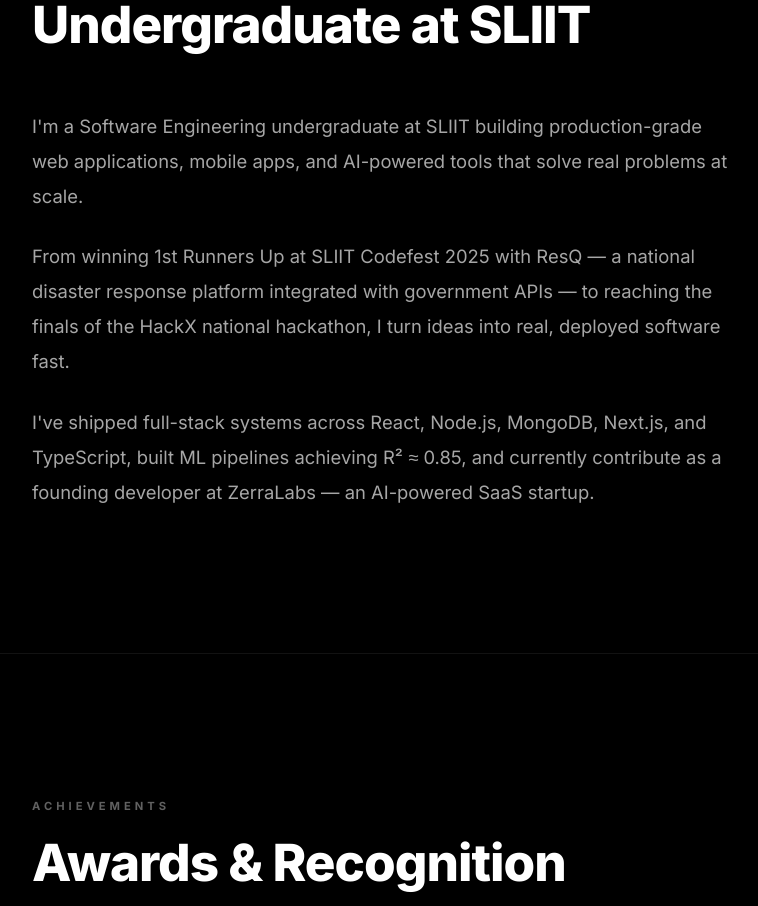
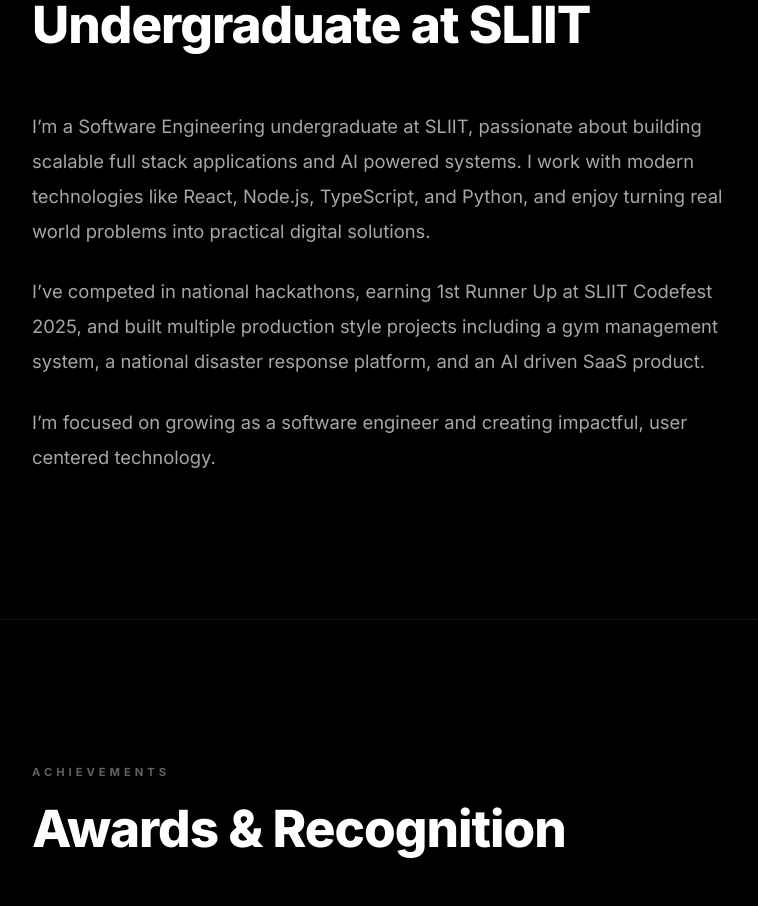
Before and after one commit to kbpkavisika/kbpKavisika_portfolio, a React (Vite) app: page / in a window 1280 px wide. Shown: the part 1041-1947 px from the top of the page, without its empty margins (106-864 px from the left). Built offline with nearby package versions, Linux system fonts and the light colour scheme.

Commit message:
feat:  add download resume feature

```diff
--- a/src/App.jsx
+++ b/src/App.jsx
@@ -398,8 +398,8 @@
             <FaLinkedin />
           </a>
           <a
-            href={import.meta.env.BASE_URL + 'resume.pdf'}
-            download
+            href={`${import.meta.env.BASE_URL}PavithKavisika_resume.pdf`}
+            download="PavithKavisika_resume.pdf"
             className="nav-icon-link resume-download-btn"
             aria-label="Download Resume"
           >
@@ -567,18 +567,18 @@
           </h2>
           <div className="about-body">
             <p>
-              I'm a Software Engineering undergraduate at SLIIT building production-grade web
-              applications, mobile apps, and AI-powered tools that solve real problems at scale.
+              I’m a Software Engineering undergraduate at SLIIT, passionate about building scalable
+              full stack applications and AI powered systems. I work with modern technologies like React,
+              Node.js, TypeScript, and Python, and enjoy turning real world problems into practical digital
+              solutions.
             </p>
             <p>
-              From winning 1st Runners Up at SLIIT Codefest 2025 with ResQ — a national disaster
-              response platform integrated with government APIs — to reaching the finals of the HackX
-              national hackathon, I turn ideas into real, deployed software fast.
+              I’ve competed in national hackathons, earning 1st Runner Up at SLIIT Codefest 2025, and
+              built multiple production style projects including a gym management system, a national
+               disaster response platform, and an AI driven SaaS product.
             </p>
             <p>
-              I've shipped full-stack systems across React, Node.js, MongoDB, Next.js, and TypeScript,
-              built ML pipelines achieving R&#178; ≈ 0.85, and currently contribute as a founding
-              developer at ZerraLabs — an AI-powered SaaS startup.
+              I’m focused on growing as a software engineer and creating impactful, user centered technology.
             </p>
           </div>
         </motion.div>
```
Also changed, not shown: 1 other file (tests, documents, lock files or other folders).
